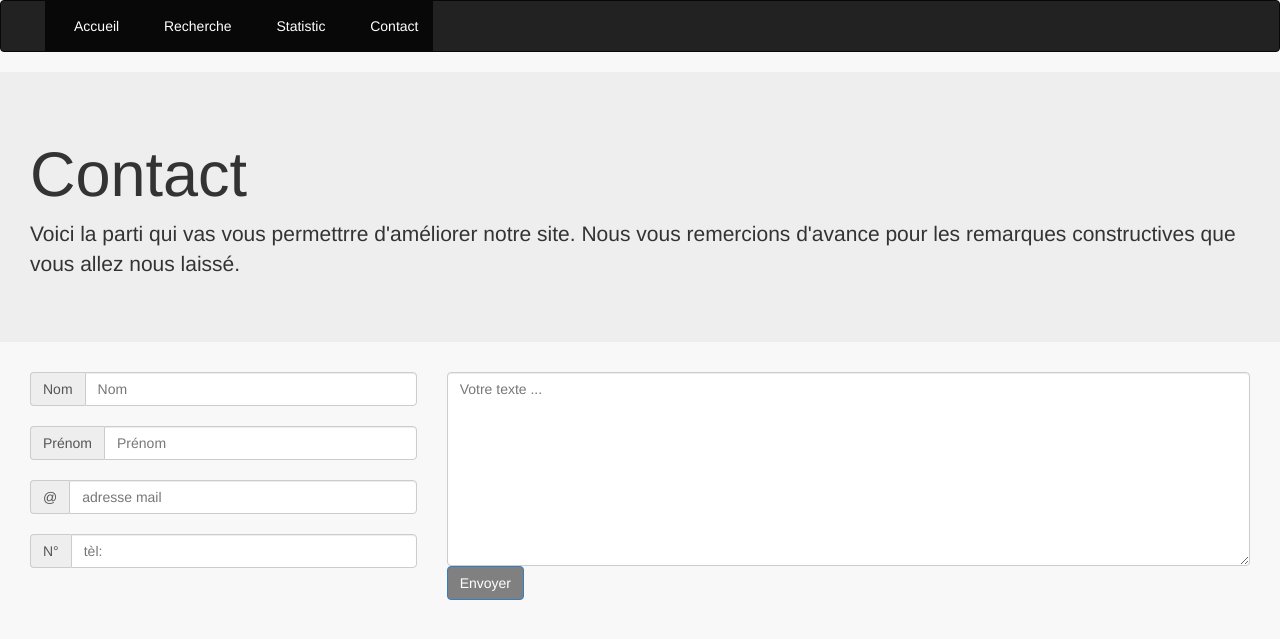
After one commit to max95/datafirm, a PHP site: page /contact.php in a window 1280 px wide. The commit adds this page. Shown: the top 639 px of the page. Run offline with PHP 8.4, Linux system fonts and the light colour scheme; some web fonts are replaced.

Commit message:
Add files via upload

```diff
--- /dev/null
+++ b/contact.php
@@ -0,0 +1,86 @@
+<!DOCTYPE html>
+<html>
+<head>
+	 <meta charset="utf-8">
+    <meta http-equiv="X-UA-Compatible" content="IE=edge">
+    <meta name="viewport" content="width=device-width, initial-scale=1">
+    <meta name="description" content="">
+    <meta name="author" content="">
+
+    <title>DATAGOUV.php</title>
+ <!-- Bootstrap Core CSS -->
+    <link href="css/bootstrap.min.css" rel="stylesheet">
+    <!-- MetisMenu CSS -->
+    <link href="css/plugins/metisMenu/metisMenu.min.css" rel="stylesheet">
+    <!-- DataTables CSS -->
+    <link href="css/plugins/dataTables.bootstrap.css" rel="stylesheet">
+    <!-- Custom CSS -->
+    <link href="css/sb-admin-2.css" rel="stylesheet">
+    <!-- Custom Fonts -->
+    <link href="font-awesome-4.1.0/css/font-awesome.min.css" rel="stylesheet" type="text/css">
+    <link href="font-awesome/css/font-awesome.min.css" rel="stylesheet" type="text/css">
+    <link href='https://fonts.googleapis.com/css?family=Open+Sans:300italic,400italic,600italic,700italic,800italic,400,300,600,700,800' rel='stylesheet' type='text/css'>
+    <link href='https://fonts.googleapis.com/css?family=Merriweather:400,300,300italic,400italic,700,700italic,900,900italic' rel='stylesheet' type='text/css'>
+
+</head>
+
+<body id="page-top">
+<?php include"menu.php" ?>
+
+<div class="jumbotron">
+  <h1>Contact</h1>
+  <p>Voici la parti qui vas vous permettrre d'améliorer notre site. Nous vous remercions d'avance pour les remarques constructives que vous allez nous laissé. </p>
+</div>
+
+
+<div class="container-fluid">
+
+<div class="col-md-4" >
+
+  <div class="input-group">
+    <span class="input-group-addon">Nom</span>
+    <input type="text" class="form-control" placeholder="Nom">
+  </div> </br>
+  <div class="input-group">
+    <span class="input-group-addon">Prénom</span>
+    <input type="text" class="form-control" placeholder="Prénom">
+  </div> </br>
+
+  <div class="input-group">
+    <span class="input-group-addon">@</span>
+    <input type="text" class="form-control" placeholder="adresse mail">
+  </div> </br>
+
+  <div class="input-group">
+    <span class="input-group-addon">N°</span>
+    <input type="text" class="form-control" placeholder="tèl:">
+  </div></br>
+
+</div>
+
+<div class="col-md-8">
+<textarea class="form-control" rows="9" placeholder="Votre texte ..."></textarea>
+<button type="submit" class="btn btn-primary" style="background-color: Grey">Envoyer</button>
+</div>
+</div>
+
+
+
+
+<!-- jQuery Version 1.11.0 -->
+<script src="js/jquery-1.11.0.js"></script>
+
+<!-- Bootstrap Core JavaScript -->
+<script src="js/bootstrap.min.js"></script>
+
+<!-- Metis Menu Plugin JavaScript -->
+<script src="js/plugins/metisMenu/metisMenu.min.js"></script>
+
+<!-- DataTables JavaScript -->
+<script src="js/plugins/dataTables/jquery.dataTables.js"></script>
+<script src="js/plugins/dataTables/dataTables.bootstrap.js"></script>
+
+<!-- Custom Theme JavaScript -->
+<script src="js/sb-admin-2.js"></script>
+</body>
+</html>
--- a/menu.php
+++ b/menu.php
@@ -17,10 +17,10 @@
 
 <div class="collapse navbar-collapse" id="bs-example-navbar-collapse-1">
   <ul class="nav navbar-nav">
-    <li><a href="index.php"><span class="glyphicon glyphicon-home"></span> Accueil</a></li>
-    <li><a href="recherche.php"><span class="glyphicon glyphicon-search"></span> Recherche</a></li>
-    <li><a href="statistic.php"><span class="glyphicon glyphicon-signal"></span> Statistic</a></li>
-    <li><a href="#"><span class="glyphicon glyphicon-earphone"></span> Contact</a></li>
+    <li class="active"><a href="index.php"><span class="glyphicon glyphicon-home"></span> Accueil</a></li>
+    <li class="active"><a href="recherche.php"><span class="glyphicon glyphicon-search"></span> Recherche</a></li>
+    <li class="active"><a href="statistic.php"><span class="glyphicon glyphicon-signal"></span> Statistic</a></li>
+    <li class="active"><a href="contact.php"><span class="glyphicon glyphicon-earphone"></span> Contact</a></li>
   </ul>
 </div>
 </div>
```
Also changed, not shown: index.php (+29 -12 lines), recherche.php (+14 -18 lines).
